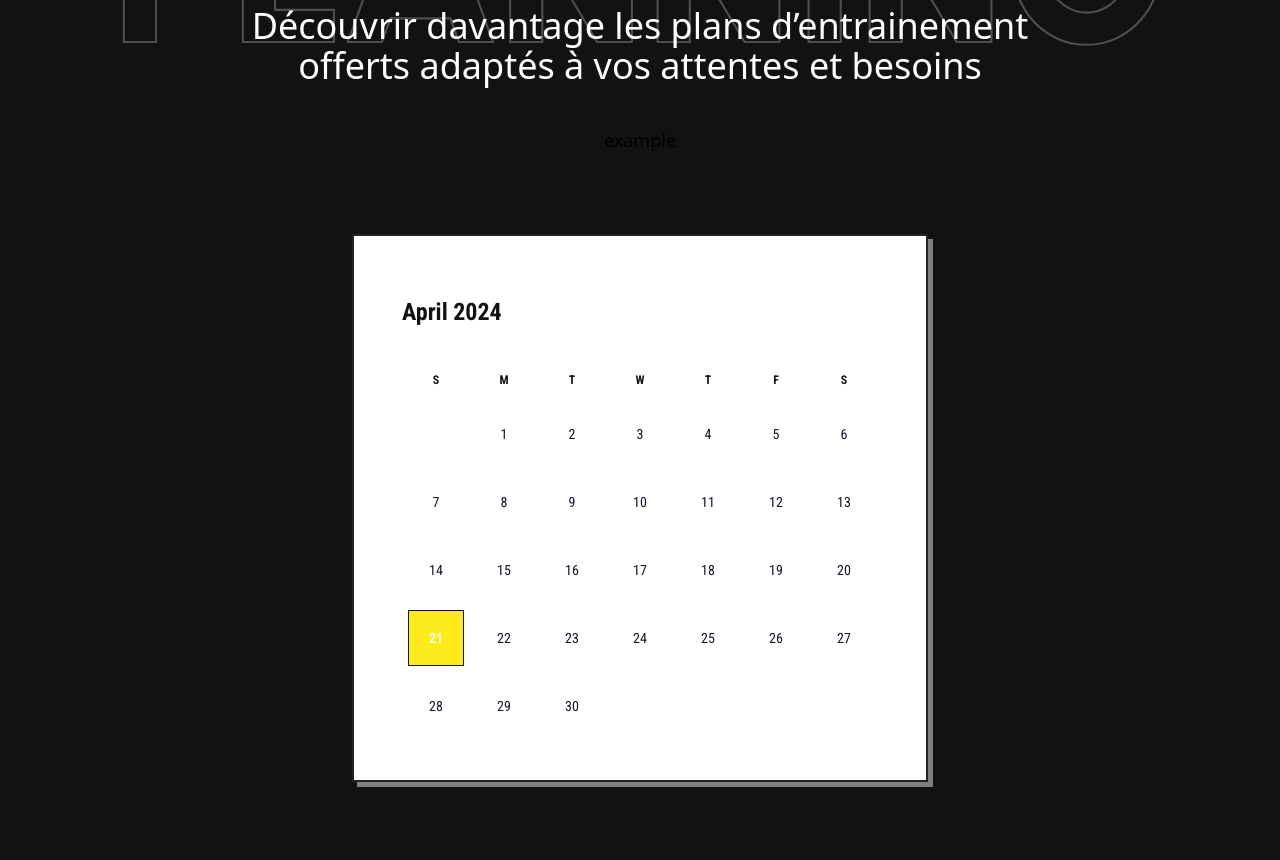
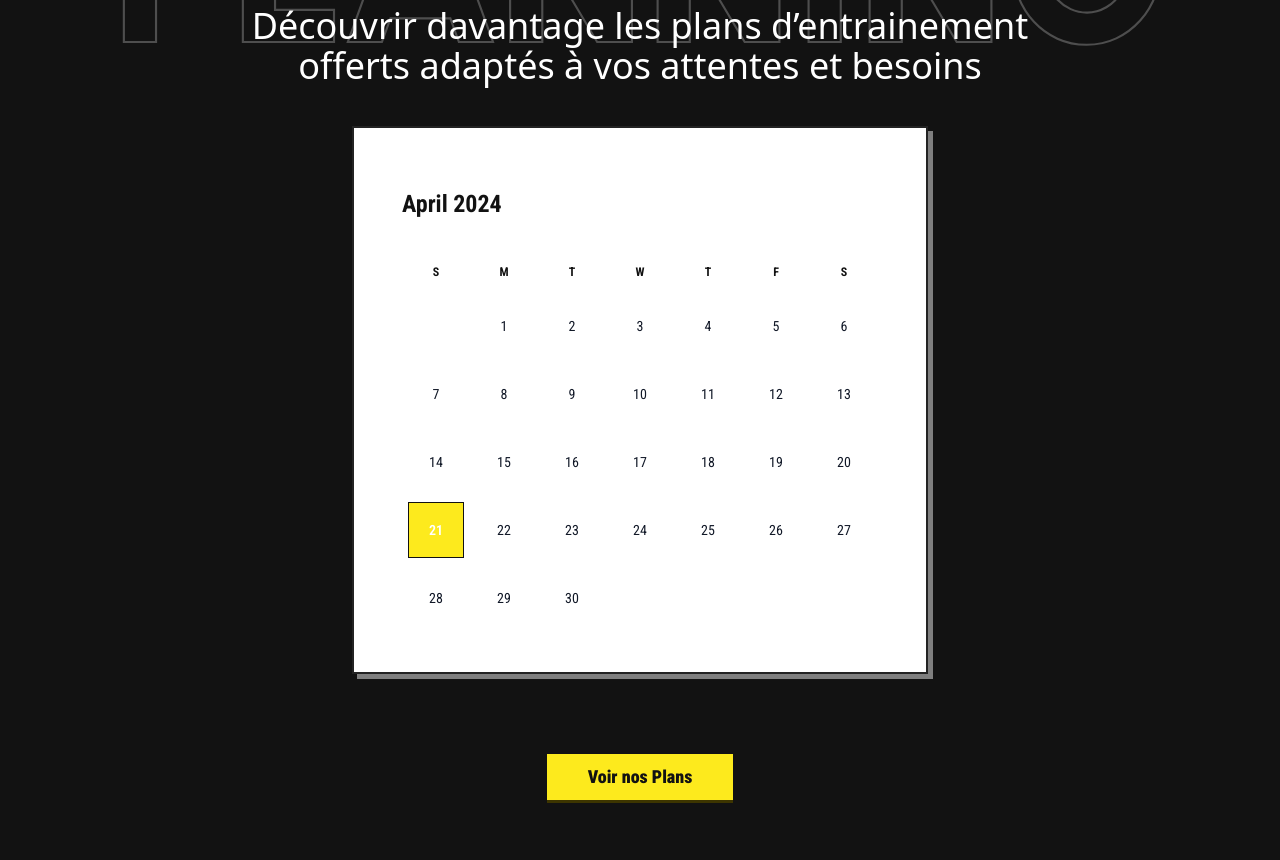
Before and after one commit to medazizktata/Arena-gym-website, a React (Vite) app in the folder Arena-gym-website/: page /home in a window 1280 px wide. Shown: the part 3720-4580 px from the top of the page. Built offline with nearby package versions, Linux system fonts and the light colour scheme.

Commit message:
minor fix

```diff
--- a/Arena-gym-website/src/pages/Home/CalendarSection/CalendarSection.jsx
+++ b/Arena-gym-website/src/pages/Home/CalendarSection/CalendarSection.jsx
@@ -26,7 +26,6 @@ function CalendarSection() {
       </div>
 
       <div className="flex flex-col gap-20 justify-center items-center text-lg relative z-10">
-        <span>example</span>
         <Example />
 
         <ButtonYellow
```
